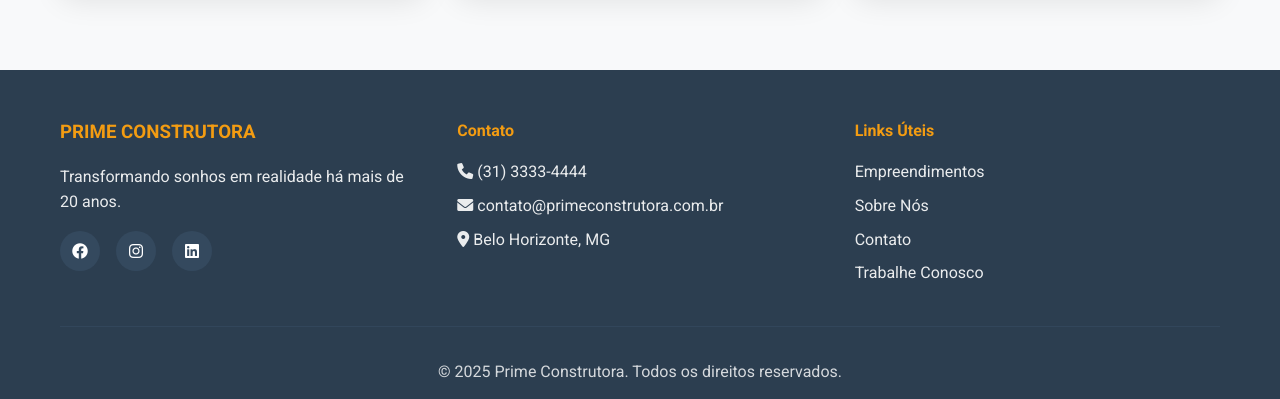
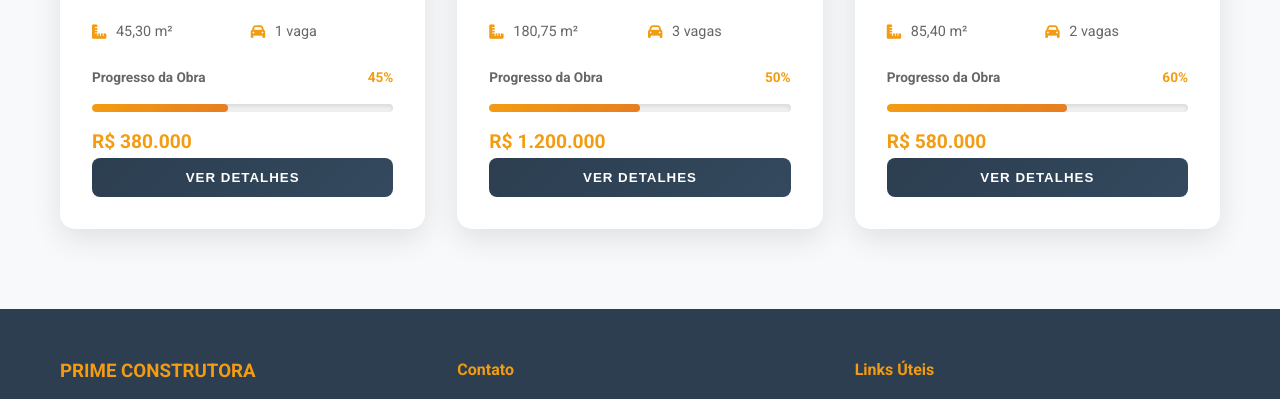
Before and after one commit to wilkerbruno/empreendimentos, a Flask app: page / in a window 1280 px wide. Shown: the part 3115-3514 px from the top of the page. Run offline with Flask 3, Linux system fonts and the light colour scheme.

Commit message:
indicativo de porcentagem de obra
Criado o indicativo de porcentagem de obra

```diff
--- a/static/css/style.css
+++ b/static/css/style.css
@@ -934,6 +934,58 @@ body {
     opacity: 0.8;
 }
 
+
+/* Barra de progresso da obra */
+.progress-container {
+    margin: 15px 0;
+    background: #f0f0f0;
+    border-radius: 20px;
+    overflow: hidden;
+    box-shadow: inset 0 2px 4px rgba(0,0,0,0.1);
+}
+
+.progress-bar {
+    height: 8px;
+    background: linear-gradient(135deg, #f39c12, #e67e22);
+    border-radius: 20px;
+    transition: width 0.8s ease;
+    position: relative;
+}
+
+.progress-text {
+    font-size: 0.85rem;
+    font-weight: 600;
+    color: #666;
+    margin-bottom: 5px;
+    display: flex;
+    justify-content: space-between;
+    align-items: center;
+}
+
+.progress-percentage {
+    color: #f39c12;
+    font-weight: 700;
+}
+
+/* Overlay progress */
+.overlay-progress {
+    margin: 10px 0;
+}
+
+.overlay-progress .progress-container {
+    background: rgba(255, 255, 255, 0.3);
+}
+
+.overlay-progress .progress-text {
+    color: white;
+    text-shadow: 1px 1px 2px rgba(0,0,0,0.5);
+}
+
+.overlay-progress .progress-percentage {
+    color: #f39c12;
+    text-shadow: 1px 1px 2px rgba(0,0,0,0.7);
+}
+
 /* Responsive Design */
 @media (max-width: 768px) {
     .hamburger {
--- a/static/js/script.js
+++ b/static/js/script.js
@@ -10,6 +10,7 @@ const empreendimentos = [
         area: "120,54 m²",
         vagas: "2 vagas",
         preco: "R$ 850.000",
+        porcentagemObra: 100,
         image: "https://images.unsplash.com/photo-1545324418-cc1a3fa10c00?w=400&h=250&fit=crop"
     },
     {
@@ -22,6 +23,7 @@ const empreendimentos = [
         area: "67,84 a 128,26 m²",
         vagas: "2 vagas",
         preco: "R$ 650.000",
+        porcentagemObra: 25,
         image: "https://images.unsplash.com/photo-1512917774080-9991f1c4c750?w=400&h=250&fit=crop"
     },
     {
@@ -34,6 +36,7 @@ const empreendimentos = [
         area: "75,90 a 128,94 m²",
         vagas: "2 vagas",
         preco: "R$ 720.000",
+        porcentagemObra: 35,
         image: "https://images.unsplash.com/photo-1564013799919-ab600027ffc6?w=400&h=250&fit=crop"
     },
     {
@@ -46,6 +49,7 @@ const empreendimentos = [
         area: "45,30 m²",
         vagas: "1 vaga",
         preco: "R$ 380.000",
+        porcentagemObra: 45,
         image: "https://images.unsplash.com/photo-1502672260266-1c1ef2d93688?w=400&h=250&fit=crop"
     },
     {
@@ -58,6 +62,7 @@ const empreendimentos = [
         area: "180,75 m²",
         vagas: "3 vagas",
         preco: "R$ 1.200.000",
+        porcentagemObra: 50,
         image: "https://images.unsplash.com/photo-1600596542815-ffad4c1539a9?w=400&h=250&fit=crop"
     },
     {
@@ -70,6 +75,7 @@ const empreendimentos = [
         area: "85,40 m²",
         vagas: "2 vagas",
         preco: "R$ 580.000",
+        porcentagemObra: 60,
         image: "https://images.unsplash.com/photo-1600607687939-ce8a6c25118c?w=400&h=250&fit=crop"
     }
 ];
@@ -206,6 +212,16 @@ function createEmpreendimentoCard(empreendimento) {
                             <span>${empreendimento.vagas}</span>
                         </div>
                     </div>
+
+                    <div class="overlay-progress">
+                        <div class="progress-text">
+                            <span>Progresso da Obra</span>
+                            <span class="progress-percentage">${empreendimento.porcentagemObra}%</span>
+                        </div>
+                        <div class="progress-container">
+                            <div class="progress-bar" style="width: ${empreendimento.porcentagemObra}%"></div>
+                        </div>
+                    </div>
                 </div>
 
                 <button class="overlay-button" onclick="verDetalhes(${empreendimento.id}); event.stopPropagation();">
@@ -234,6 +250,15 @@ function createEmpreendimentoCard(empreendimento) {
                     <span>${empreendimento.vagas}</span>
                 </div>
             </div>
+
+            <div class="progress-text">
+                <span>Progresso da Obra</span>
+                <span class="progress-percentage">${empreendimento.porcentagemObra}%</span>
+            </div>
+            <div class="progress-container">
+                <div class="progress-bar" style="width: ${empreendimento.porcentagemObra}%"></div>
+            </div>
+
             <div class="card-price">
                 <strong style="color: #f39c12; font-size: 1.2rem;">${empreendimento.preco}</strong>
             </div>
@@ -242,6 +267,7 @@ function createEmpreendimentoCard(empreendimento) {
             </button>
         </div>
     `;
+
     // Adicionar event listeners para efeitos especiais
     card.addEventListener('mouseenter', function() {
         const overlay = card.querySelector('.card-overlay');
```
